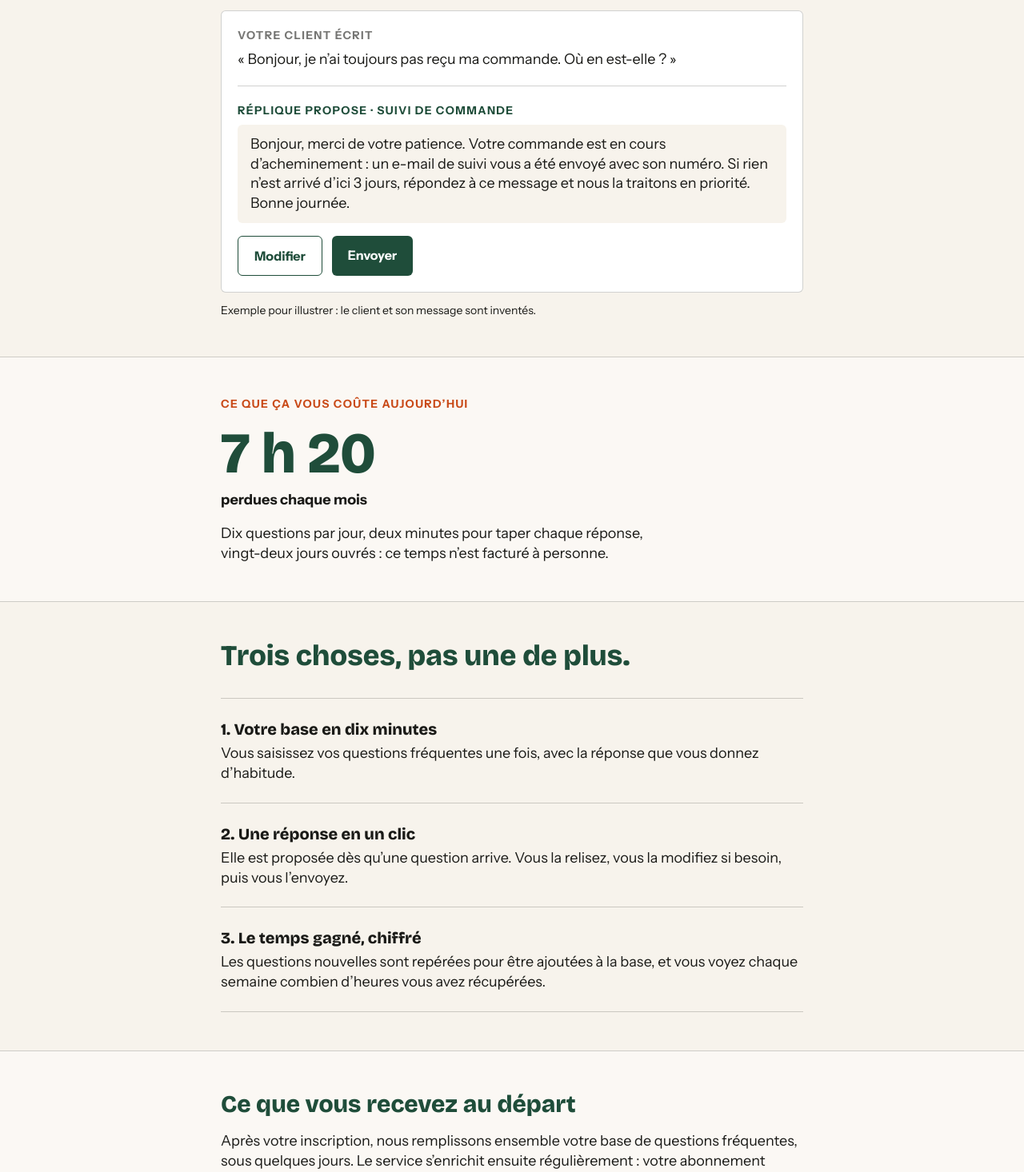
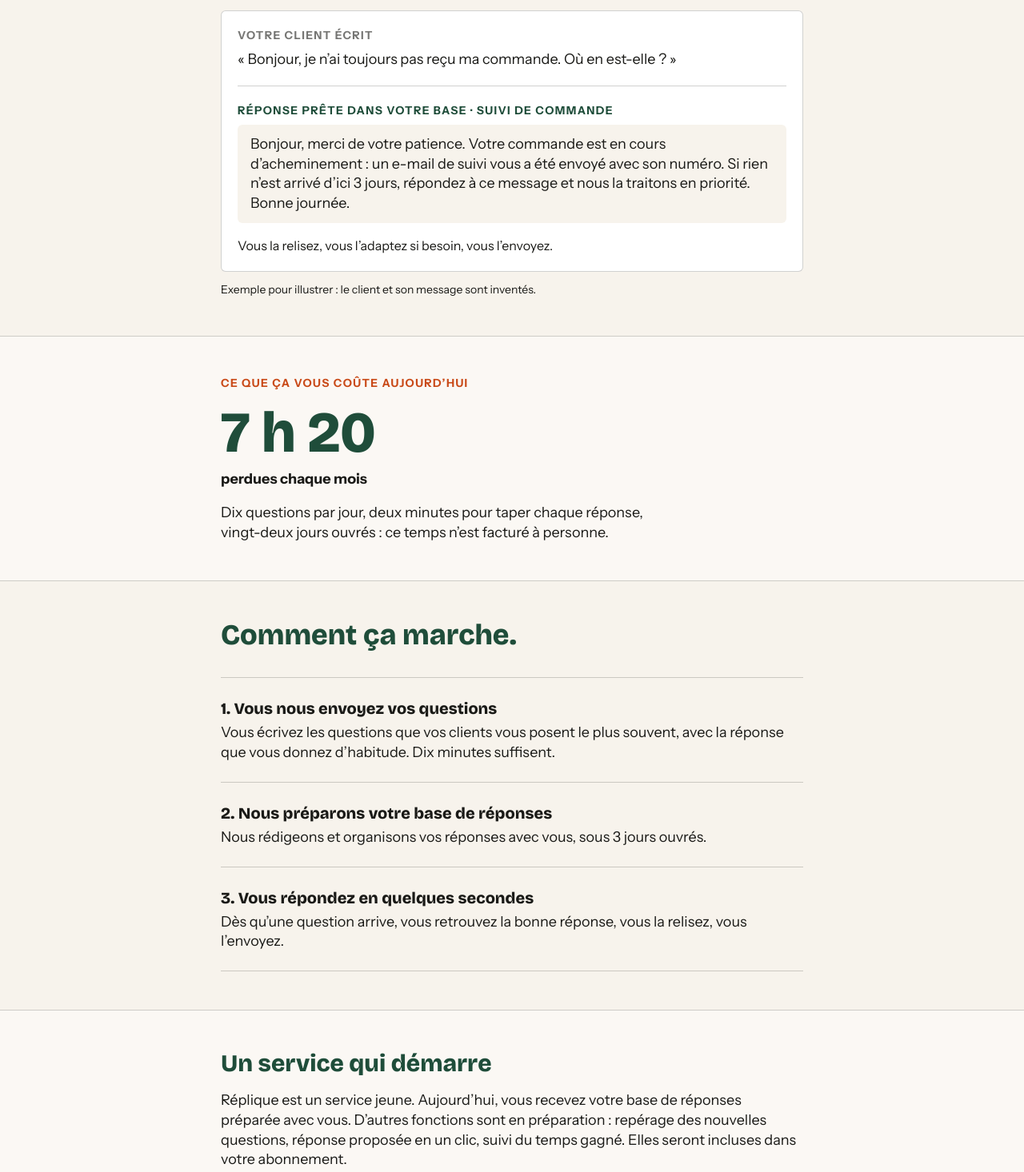
Before and after one commit to kynnx/replique, a Next.js app: page / in a window 1280 px wide. Shown: the part 500-1966 px from the top of the page at 80% size. Built offline with nearby package versions, Linux system fonts and the light colour scheme.

Commit message:
Page d'accueil : texte aligné sur le service réel

```diff
--- a/app/page.tsx
+++ b/app/page.tsx
@@ -16,11 +16,12 @@ export default function Home() {
 
         <section className="mx-auto max-w-3xl px-5 pb-14 pt-6">
           <h1 className="font-titre text-4xl font-extrabold leading-[1.05] text-sapin sm:text-6xl">
-            Répondez à vos clients en un clic.
+            Répondez à vos clients en quelques secondes.
           </h1>
           <p className="mt-5 text-lg leading-snug sm:text-xl">
-            Les mêmes questions reviennent chaque jour. Réplique les reconnaît et
-            vous propose la bonne réponse, prête à envoyer.
+            Les mêmes questions reviennent chaque jour. Nous préparons avec vous
+            les bonnes réponses, une fois pour toutes : il ne vous reste qu’à
+            les envoyer.
           </p>
           <Link
             href="/connexion"
@@ -32,7 +33,8 @@ export default function Home() {
             79 € par mois · sans engagement · satisfait ou remboursé pendant 30 jours
           </p>
         </section>
-               <section className="mx-auto max-w-3xl px-5 pb-12">
+
+        <section className="mx-auto max-w-3xl px-5 pb-12">
           <p className="text-sm font-bold uppercase tracking-widest text-brique">
             Un exemple concret
           </p>
@@ -45,7 +47,7 @@ export default function Home() {
             </p>
             <hr className="my-5 border-encre/20" />
             <p className="text-sm font-bold uppercase tracking-widest text-sapin">
-              Réplique propose · Suivi de commande
+              Réponse prête dans votre base · Suivi de commande
             </p>
             <p className="mt-2 rounded-md bg-creme px-4 py-3 text-lg leading-snug">
               Bonjour, merci de votre patience. Votre commande est en cours
@@ -53,14 +55,9 @@ export default function Home() {
               numéro. Si rien n’est arrivé d’ici 3 jours, répondez à ce message
               et nous la traitons en priorité. Bonne journée.
             </p>
-            <div className="mt-4 flex gap-3" aria-hidden="true">
-              <span className="rounded-md border border-sapin px-5 py-3 font-bold text-sapin">
-                Modifier
-              </span>
-              <span className="rounded-md bg-sapin px-5 py-3 font-bold text-white">
-                Envoyer
-              </span>
-            </div>
+            <p className="mt-4 text-base">
+              Vous la relisez, vous l’adaptez si besoin, vous l’envoyez.
+            </p>
           </div>
           <p className="mt-3 text-sm">
             Exemple pour illustrer : le client et son message sont inventés.
@@ -85,34 +82,35 @@ export default function Home() {
 
         <section className="mx-auto max-w-3xl px-5 py-12">
           <h2 className="font-titre text-3xl font-extrabold text-sapin sm:text-4xl">
-            Trois choses, pas une de plus.
+            Comment ça marche.
           </h2>
           <ol className="mt-8 divide-y divide-encre/20 border-y border-encre/20">
             <li className="py-6">
               <p className="font-titre text-xl font-extrabold">
-                1. Votre base en dix minutes
+                1. Vous nous envoyez vos questions
               </p>
               <p className="mt-1 text-lg leading-snug">
-                Vous saisissez vos questions fréquentes une fois, avec la réponse
-                que vous donnez d’habitude.
+                Vous écrivez les questions que vos clients vous posent le plus
+                souvent, avec la réponse que vous donnez d’habitude. Dix minutes
+                suffisent.
               </p>
             </li>
             <li className="py-6">
               <p className="font-titre text-xl font-extrabold">
-                2. Une réponse en un clic
+                2. Nous préparons votre base de réponses
               </p>
               <p className="mt-1 text-lg leading-snug">
-                Elle est proposée dès qu’une question arrive. Vous la relisez, vous
-                la modifiez si besoin, puis vous l’envoyez.
+                Nous rédigeons et organisons vos réponses avec vous, sous 3 jours
+                ouvrés.
               </p>
             </li>
             <li className="py-6">
               <p className="font-titre text-xl font-extrabold">
-                3. Le temps gagné, chiffré
+                3. Vous répondez en quelques secondes
               </p>
               <p className="mt-1 text-lg leading-snug">
-                Les questions nouvelles sont repérées pour être ajoutées à la base,
-                et vous voyez chaque semaine combien d’heures vous avez récupérées.
+                Dès qu’une question arrive, vous retrouvez la bonne réponse, vous
+                la relisez, vous l’envoyez.
               </p>
             </li>
           </ol>
@@ -121,13 +119,14 @@ export default function Home() {
         <section className="border-y border-encre/20 bg-white/40">
           <div className="mx-auto max-w-3xl px-5 py-12">
             <h2 className="font-titre text-3xl font-extrabold text-sapin">
-              Ce que vous recevez au départ
+              Un service qui démarre
             </h2>
             <p className="mt-4 text-lg leading-snug">
-              Après votre inscription, nous remplissons ensemble votre base de
-              questions fréquentes, sous quelques jours. Le service s’enrichit
-              ensuite régulièrement : votre abonnement donne accès à chaque
-              nouveauté.
+              Réplique est un service jeune. Aujourd’hui, vous recevez votre base
+              de réponses préparée avec vous. D’autres fonctions sont en
+              préparation : repérage des nouvelles questions, réponse proposée
+              en un clic, suivi du temps gagné. Elles seront incluses dans votre
+              abonnement.
             </p>
           </div>
         </section>
```
